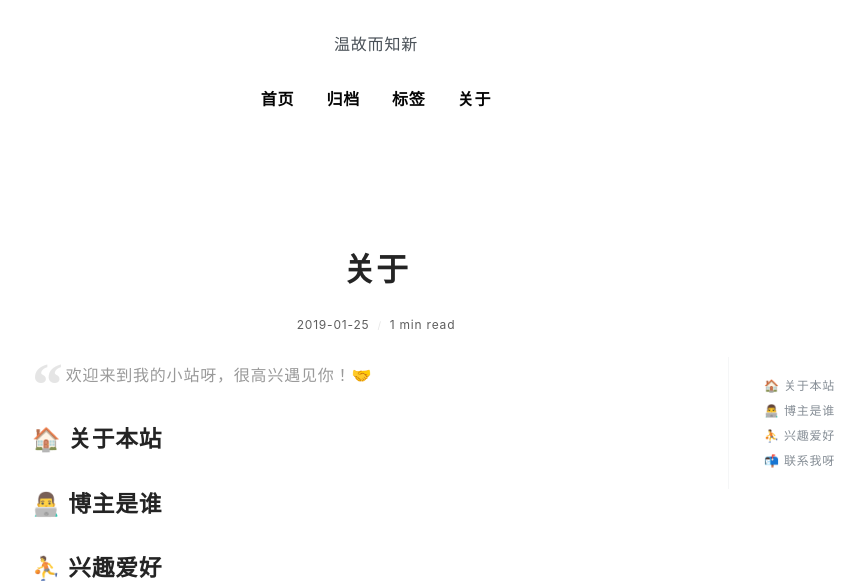
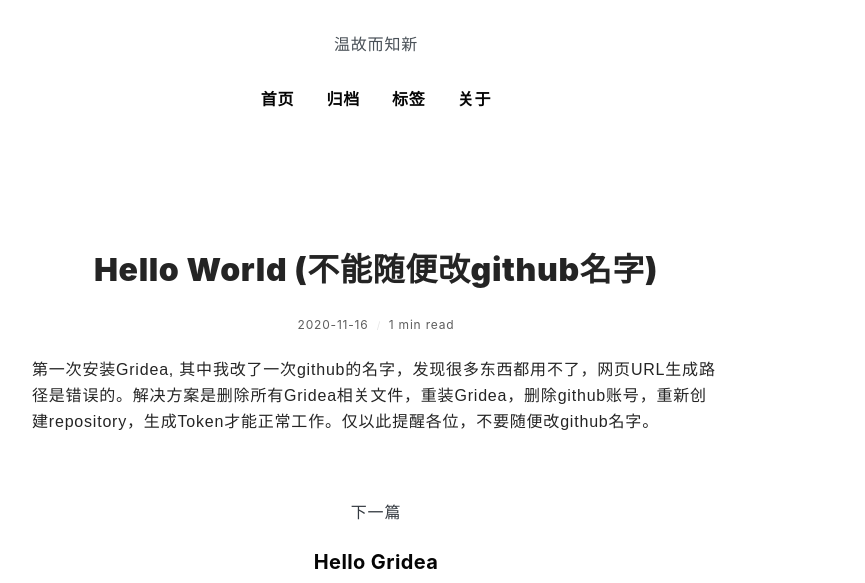
Before and after one commit to leilayz/leilayz.github.io, a plain HTML site: page post/hello-world-bu-neng-sui-bian-gai-github-ming-zi/index.html in a window 1280 px wide. Shown: the part 228-811 px from the top of the page, without its empty margins (264-1129 px from the left). Drawn offline with nearby package versions, Linux system fonts and the light colour scheme; a web font is replaced by a local one.

Commit message:
update from gridea: 2020-11-17 12:59:21

```diff
--- a/post/about/index.html
+++ b/post/hello-world-bu-neng-sui-bian-gai-github-ming-zi/index.html
@@ -2,23 +2,16 @@
   <head>
     <meta charset="utf-8" />
 <meta name="viewport" content="width=device-width, initial-scale=1" />
-<title>关于 | Gridea</title>
-<link rel="shortcut icon" href="https://leilayz.github.io/favicon.ico?v=1605639190323">
+<title>Hello World (不能随便改github名字) | Gridea</title>
+<link rel="shortcut icon" href="https://leilayz.github.io/favicon.ico?v=1605639557401">
 <link href="https://cdn.jsdelivr.net/npm/remixicon@2.3.0/fonts/remixicon.css" rel="stylesheet">
 <link rel="stylesheet" href="https://leilayz.github.io/styles/main.css">
-<link rel="alternate" type="application/atom+xml" title="关于 | Gridea - Atom Feed" href="https://leilayz.github.io/atom.xml">
+<link rel="alternate" type="application/atom+xml" title="Hello World (不能随便改github名字) | Gridea - Atom Feed" href="https://leilayz.github.io/atom.xml">
 <link rel="stylesheet" href="https://fonts.googleapis.com/css?family=Droid+Serif:400,700">
 
 
 
-    <meta name="description" content="
-欢迎来到我的小站呀，很高兴遇见你！🤝
-
-🏠 关于本站
-👨‍💻 博主是谁
-⛹ 兴趣爱好
-📬 联系我呀
-..." />
+    <meta name="description" content="第一次安装Gridea, 其中我改了一次github的名字，发现很多东西都用不了，网页URL生成路径是错误的。解决方案是删除所有Gridea相关文件，重装Gridea，删除github账号，重新创建repository，生成Token才能正..." />
     <meta name="keywords" content="" />
     <link rel="stylesheet" href="https://cdnjs.cloudflare.com/ajax/libs/KaTeX/0.10.0/katex.min.css">
     <script src="https://cdn.bootcss.com/highlight.js/9.12.0/highlight.min.js"></script>
@@ -28,7 +21,7 @@
       <div class="main-content">
         <div class="site-header">
   <a href="https://leilayz.github.io">
-  <img class="avatar" src="https://leilayz.github.io/images/avatar.png?v=1605639190323" alt="">
+  <img class="avatar" src="https://leilayz.github.io/images/avatar.png?v=1605639557401" alt="">
   </a>
   <h1 class="site-title">
     Gridea
@@ -81,11 +74,11 @@
         <div class="post-detail">
           <article class="post">
             <h2 class="post-title">
-              关于
+              Hello World (不能随便改github名字)
             </h2>
             <div class="post-info">
               <span>
-                2019-01-25
+                2020-11-16
               </span>
               <span>
                 1 min read
@@ -95,32 +88,25 @@
 
             <div class="post-content-wrapper">
               <div class="post-content">
-                <blockquote>
-<p>欢迎来到我的小站呀，很高兴遇见你！🤝</p>
-</blockquote>
-<h2 id="关于本站">🏠 关于本站</h2>
-<h2 id="博主是谁">👨‍💻 博主是谁</h2>
-<h2 id="兴趣爱好">⛹ 兴趣爱好</h2>
-<h2 id="联系我呀">📬 联系我呀</h2>
+                <p>第一次安装Gridea, 其中我改了一次github的名字，发现很多东西都用不了，网页URL生成路径是错误的。解决方案是删除所有Gridea相关文件，重装Gridea，删除github账号，重新创建repository，生成Token才能正常工作。仅以此提醒各位，不要随便改github名字。</p>
 
               </div>
               <div class="toc-container">
-                <ul class="markdownIt-TOC">
-<li>
-<ul>
-<li><a href="#%E5%85%B3%E4%BA%8E%E6%9C%AC%E7%AB%99">🏠 关于本站</a></li>
-<li><a href="#%E5%8D%9A%E4%B8%BB%E6%98%AF%E8%B0%81">👨‍💻 博主是谁</a></li>
-<li><a href="#%E5%85%B4%E8%B6%A3%E7%88%B1%E5%A5%BD">⛹ 兴趣爱好</a></li>
-<li><a href="#%E8%81%94%E7%B3%BB%E6%88%91%E5%91%80">📬 联系我呀</a></li>
-</ul>
-</li>
-</ul>
 
               </div>
             </div>
           </article>
         </div>
 
+
+          <div class="next-post">
+            <div class="next">下一篇</div>
+            <a href="https://leilayz.github.io/post/hello-gridea/">
+              <h3 class="post-title">
+                Hello Gridea
+              </h3>
+            </a>
+          </div>
 
 
 
```
Also changed, not shown: archives/index.html (+18 -2 lines), atom.xml (+10 -1 lines), index.html (+21 -2 lines), post/hello-gridea/index.html (+2 -2 lines), tag/LfxnfFr2E/index.html (+2 -2 lines), tags/index.html (+2 -2 lines).
